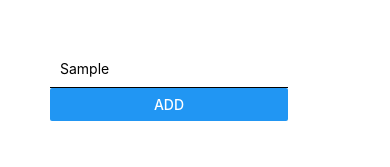
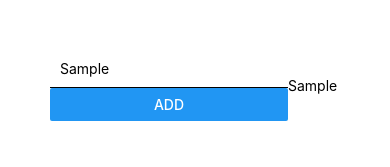
Before and after one commit to dianaramirez16/React-Native-guide, a React Native app: screen / in a window 390 px wide. Both pictures are taken after typing "Sample" into the empty fields and a click on the button "ADD". Shown: the top 167 px of the page. Built offline with nearby package versions, Linux system fonts and the light colour scheme.

Commit message:
map goals to text components to print

```diff
--- a/App.js
+++ b/App.js
@@ -27,7 +27,7 @@ export default function App() {
         <Button title="ADD" onPress={addGoalHandler} />
       </View>
       <View>
-
+  {courseGoals.map((goal) => <Text>{goal}</Text>)}
       </View>
     </View>
   );
```
